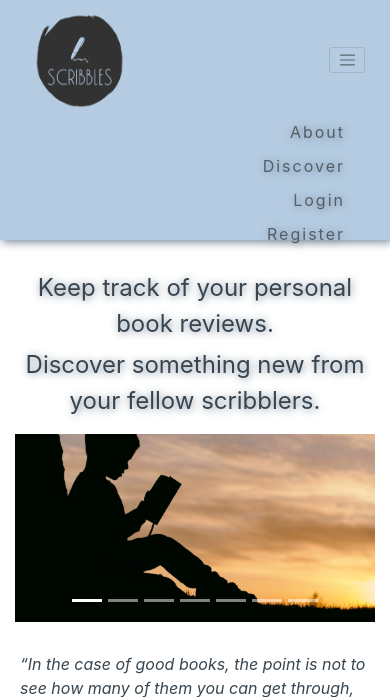
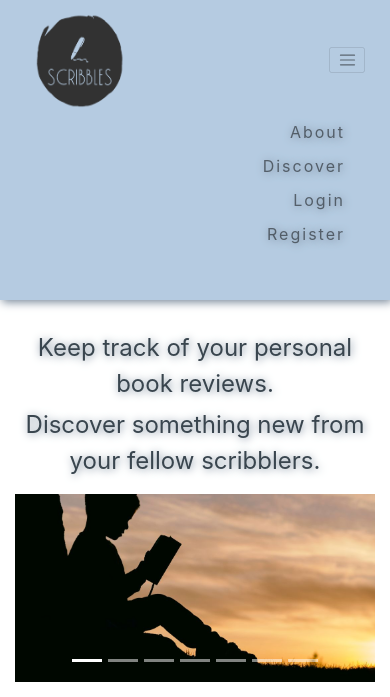
Before and after one commit to Code-Institute-Submissions/neringabickmore-scribbles, a Flask app: page / in a window 390 px wide, after a click that opens the changed part. Shown: the top 697 px of the page. Run offline with Flask 2, Linux system fonts and the light colour scheme; some libraries are stand-ins or nearby versions.

Commit message:
changed navbar height on mobile

```diff
--- a/static/css/style.css
+++ b/static/css/style.css
@@ -119,7 +119,7 @@ footer ul i:hover{
 
 /* Header: navbar */
 .navbar-nav{
-    height: 12rem;
+    height: 18rem;
 }
 
 .nav-link{
@@ -363,6 +363,9 @@ wider than mobile **/
     body, header, footer small{
         font-size: 14px;
     }
+    .navbar-nav{
+        height: 12rem;
+    }
     .carousel-item img{
         width: 80%;
     }
```
